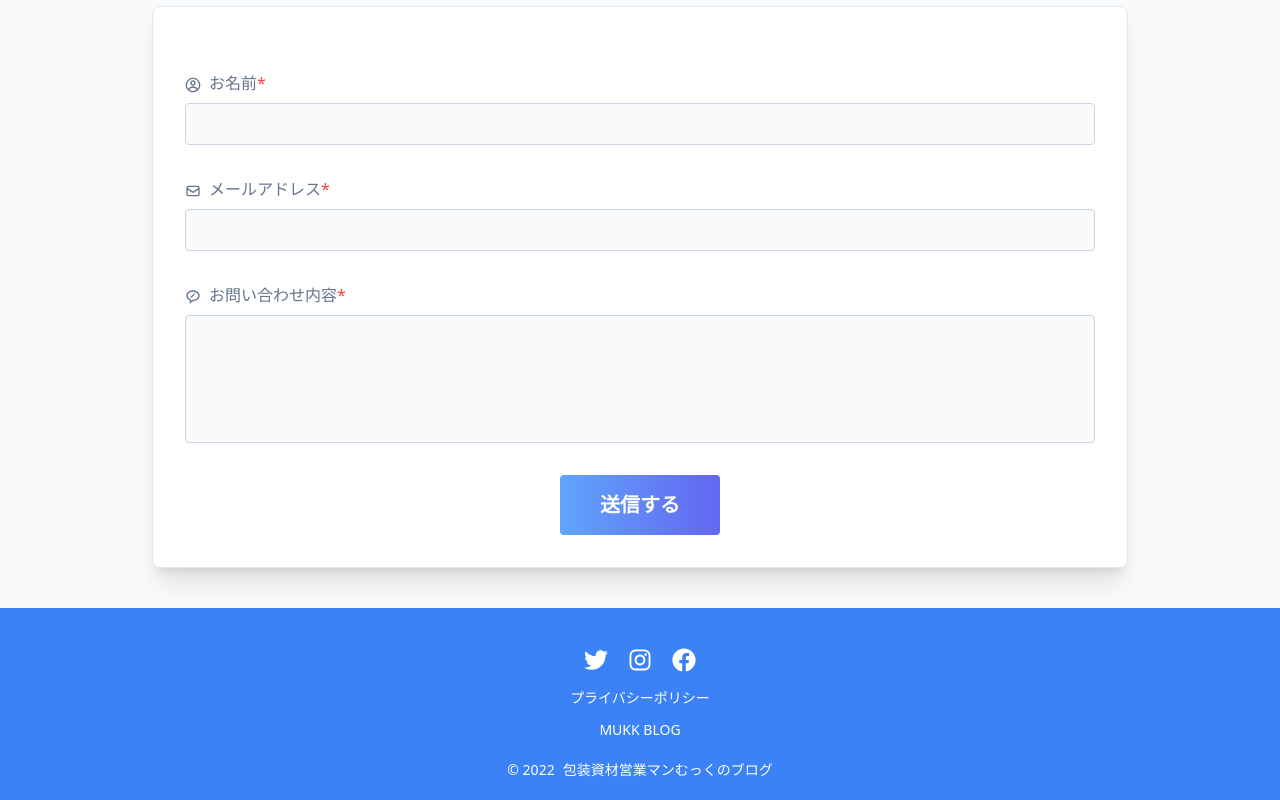
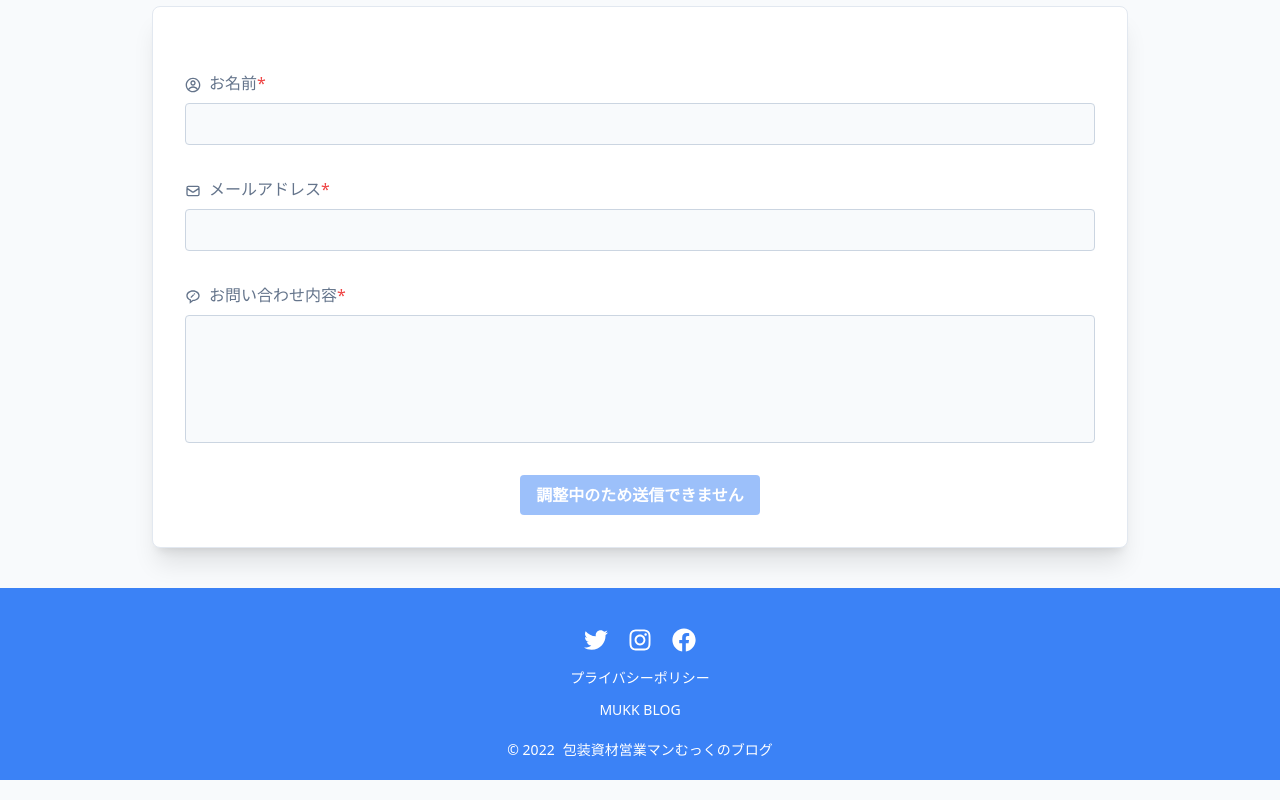
Before and after one commit to knm22mukk/mukk-houzai-blog, a Next.js app: page /contact in a window 1280 px wide. Shown: the part 510-1310 px from the top of the page. Built offline with nearby package versions, Linux system fonts and the light colour scheme; no server answers.

Commit message:
contactページを一旦閉鎖

```diff
--- a/package.json
+++ b/package.json
@@ -3,7 +3,7 @@
   "private": true,
   "scripts": {
     "dev": "next dev",
-    "build": "next build && next export",
+    "build": "next build",
     "postbuild": "next-sitemap",
     "lint": "next lint --dir src",
     "lint:fix": "eslint src --ext .js,jsx,.ts,.tsx --fix",
--- /dev/null
+++ b/src/components/Container.js
@@ -0,0 +1,3 @@
+export default function Container({ children }) {
+  return <div className='px-4 sm:px-6 mx-auto mb-auto max-w-3xl xl:max-w-5xl'>{children}</div>;
+}
--- a/src/pages/contact.js
+++ b/src/pages/contact.js
@@ -160,7 +160,12 @@ export default function Contact() {
         {errors?.message && <p className='text-red-500'>お問い合わせ内容は入力必須です。</p>}
 
         <div className='pt-8 text-center'>
-          <Button title={buttonText} />
+          <button
+            className='py-2 px-4 font-bold text-white bg-blue-500 rounded opacity-50 cursor-not-allowed'
+            disabled
+          >
+            調整中のため送信できません
+          </button>
         </div>
       </form>
     </>
```
